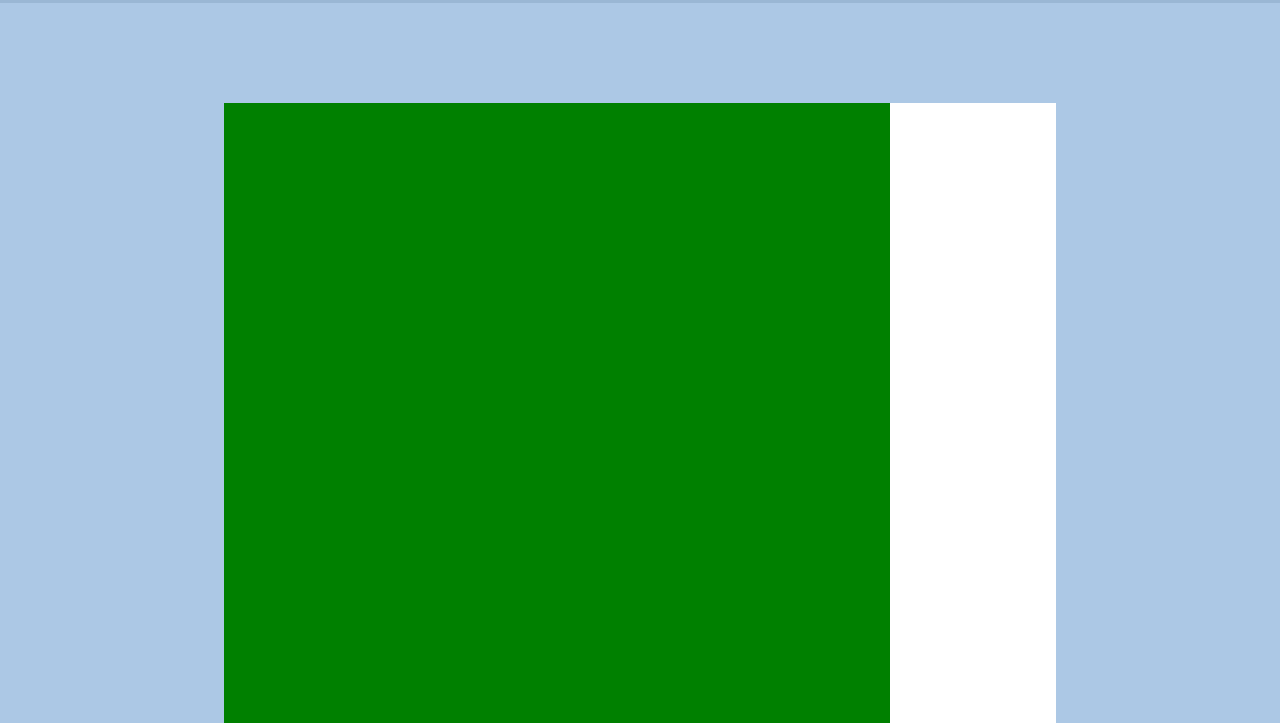
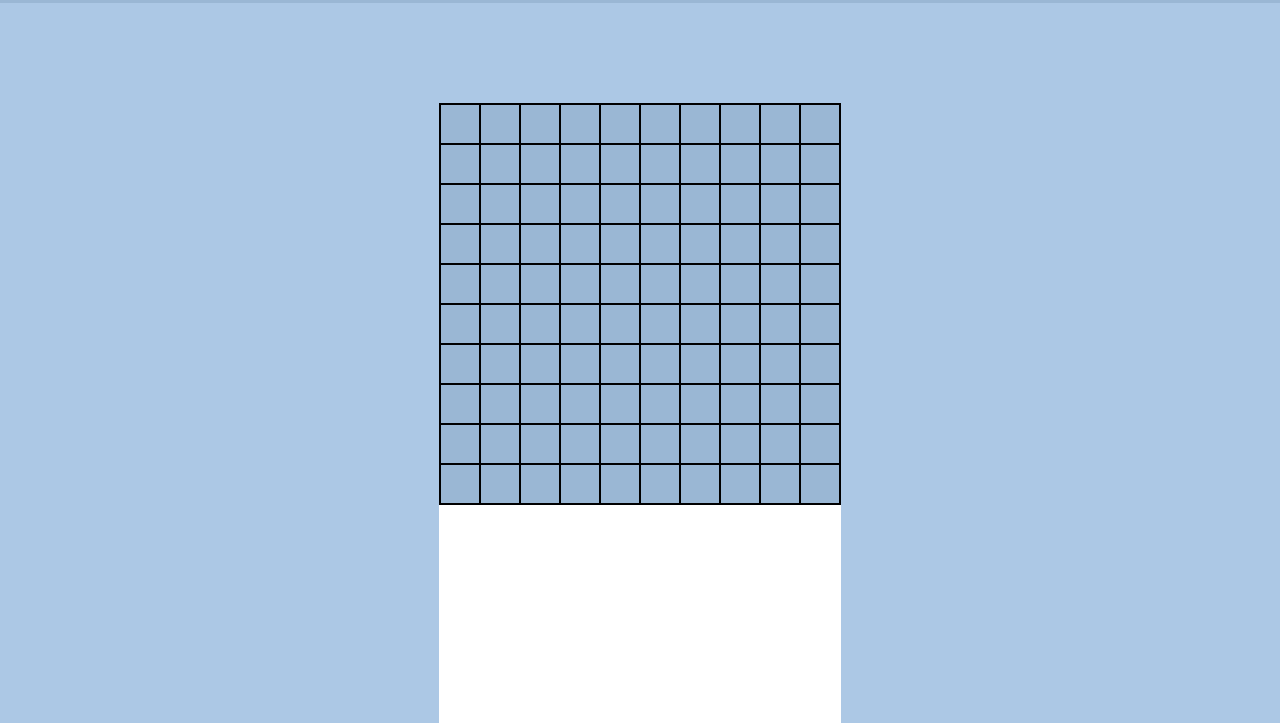
Before and after one commit to Arsalan56/battleship, a website built with webpack: page dist/index.html in a window 1280 px wide. Shown: the part 77-800 px from the top of the page. Built offline with Linux system fonts and the light colour scheme.

Commit message:
Create the basic layout for the main game

```diff
--- a/src/style.css
+++ b/src/style.css
@@ -133,6 +133,8 @@ body {
     display: flex;
     flex-direction: column;
     color: #112a46;
+    overflow: scroll;
+    background: #acc8e5;
 }
 header {
     background: #9ab7d4;
@@ -147,7 +149,6 @@ header {
 
 main {
     height: max-content;
-    background: #acc8e5;
     color: #112a46;
     flex-grow: 1;
     width: 100%;
@@ -172,16 +173,30 @@ header > img {
     width: var(--sizing);
 }
 
-main > div {
+.cont {
     background: white;
-    height: 65vw;
-    width: 65vw;
+    height: 75vw;
     position: relative;
     top: 100px;
+    padding-bottom: 100px;
 }
 
 .gameboard {
-    height: 80%;
-    width: 80%;
-    background: green;
+    height: 80vw;
+    width: 80vw;
+    max-height: 400px;
+    max-width: 400px;
+    background: #9ab7d4;
+    display: flex;
+    flex-direction: column;
+    border: 1px solid black;
 }
+
+.gameboard > div {
+    flex-grow: 1;
+    display: flex;
+}
+.gameboard > div > div {
+    border: 1px solid black;
+    flex-grow: 1;
+}
```
Also changed, not shown: dist/main.js.
